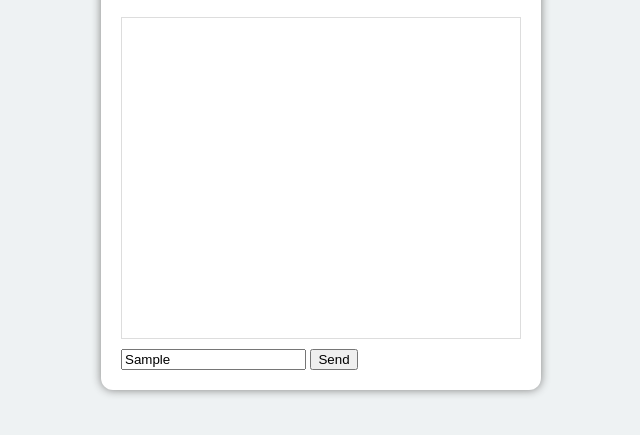
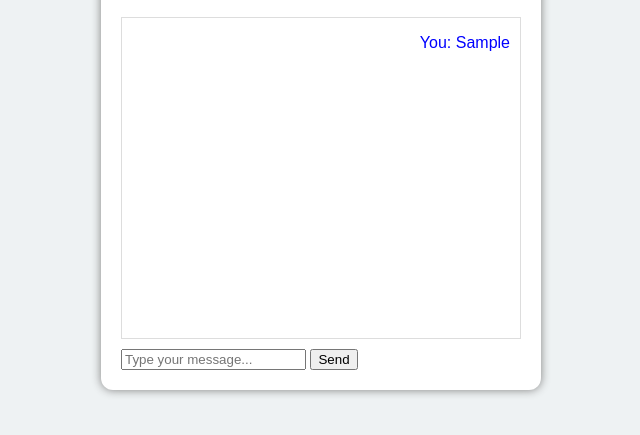
Before and after one commit to Shrama-v-shetty/Academic-Platform-ETP-project, a plain HTML site: page frontend/chatbot.html in a window 1280 px wide. Both pictures are taken after typing "Sample" into the empty fields and a click on the button "Send". Shown: the part 131-566 px from the top of the page, without its empty margins (319-959 px from the left). Drawn offline with Linux system fonts and the light colour scheme; no server answers.

Commit message:
Implement chatbot message sending functionality

```diff
--- a/frontend/chatbot.html
+++ b/frontend/chatbot.html
@@ -47,6 +47,26 @@
     <button onclick="sendMessage()">Send</button>
   </div>
 
-  <script src="script.js"></script>
+  <script>
+    async function sendMessage() {
+    const input = document.getElementById("user-input");
+    const message = input.value.trim();
+    if (!message) return;
+
+    const chatBox = document.getElementById("chat-box");
+    chatBox.innerHTML += `<div class='user'>You: ${message}</div>`;
+    input.value = "";
+
+    const res = await fetch("http://localhost:5000/api/chatbot", {
+      method: "POST",
+      headers: { "Content-Type": "application/json" },
+      body: JSON.stringify({ message })
+    });
+
+    const data = await res.json();
+    chatBox.innerHTML += `<div class='bot'>Bot: ${data.reply}</div>`;
+    chatBox.scrollTop = chatBox.scrollHeight;
+  }
+  </script>
 </body>
 </html>
```
